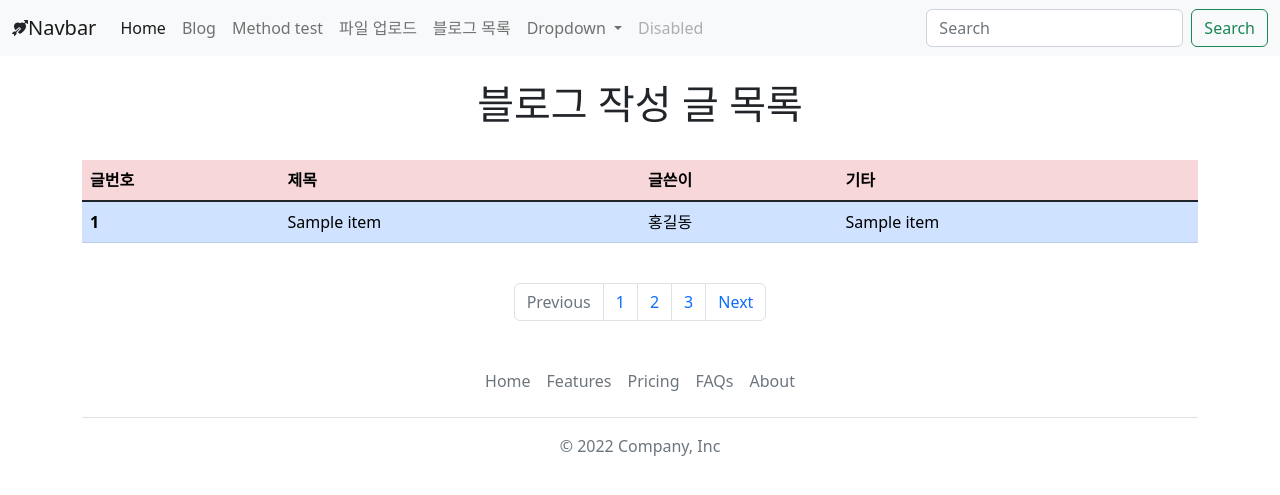
After one commit to parkJue/web01, a Flask app: template templates/bloglist.html in a window 1280 px wide. The commit adds this page. Shown: the top 495 px of the page. Run offline with Flask 2, Linux system fonts and the light colour scheme; the template is opened without the code that fills it: most values are stand-ins (such as "Sample title", 1, 10 or a date in 2020).

Commit message:
22.10.21

```diff
--- a/app.py
+++ b/app.py
@@ -2,6 +2,8 @@
 # from urllib import request
 import os
 from flask import Flask, render_template, request, redirect
+import dbconn as db
+
 
 app = Flask(__name__)
 
@@ -45,5 +47,16 @@ def fileupload():
         f.save(path)
         print('저장성공')
         return redirect('/')
+
+@app.route('/bloglist', methods=['GET'])
+def bloglist():
+    conn = db.dbconn()
+    cursor = conn.cursor()
+    sql = '''select * from blog'''
+    cursor.execute(sql)
+    rows = cursor.fetchall()
+    print(rows)
+    return render_template('bloglist.html', data = rows)
+
 if __name__ == '__main__':
     app.run(debug=True, port=80)
--- /dev/null
+++ b/templates/bloglist.html
@@ -0,0 +1,41 @@
+{% extends 'base.html' %} {% block title %} blog list {% endblock %} {% block
+content %}<br />
+<div class="container">
+  <h1 class="text-center">블로그 작성 글 목록</h1>
+  <br />
+  <table class="table table-hover">
+    <thead>
+      <tr class="table-danger">
+        <th scope="col">글번호</th>
+        <th scope="col">제목</th>
+        <th scope="col">글쓴이</th>
+        <th scope="col">기타</th>
+      </tr>
+    </thead>
+    <tbody class="table-group-divider">
+      {% for item in data%}
+      <tr class="table-primary">
+        <th scope="row">{{item[0]}}</th>
+        <td>{{item[1]}}</td>
+        <td>홍길동</td>
+        <td>{{item[3]}}</td>
+      </tr>
+      {% endfor %}
+    </tbody>
+  </table>
+  <br />
+  <nav aria-label="Page navigation example">
+    <ul class="pagination justify-content-center">
+      <li class="page-item disabled">
+        <a class="page-link">Previous</a>
+      </li>
+      <li class="page-item"><a class="page-link" href="#">1</a></li>
+      <li class="page-item"><a class="page-link" href="#">2</a></li>
+      <li class="page-item"><a class="page-link" href="#">3</a></li>
+      <li class="page-item">
+        <a class="page-link" href="#">Next</a>
+      </li>
+    </ul>
+  </nav>
+</div>
+{% endblock %}
--- a/templates/menu.html
+++ b/templates/menu.html
@@ -39,6 +39,9 @@
         <li class="nav-item">
           <a class="nav-link" href="/fileupload">파일 업로드</a>
         </li>
+        <li class="nav-item">
+          <a class="nav-link" href="/bloglist">블로그 목록</a>
+        </li>
         <li class="nav-item dropdown">
           <a
             class="nav-link dropdown-toggle"
```
Also changed, not shown: 01_mysql01.py (deleted, +0 -16 lines), dbconn.py (added, +10 -0 lines).
